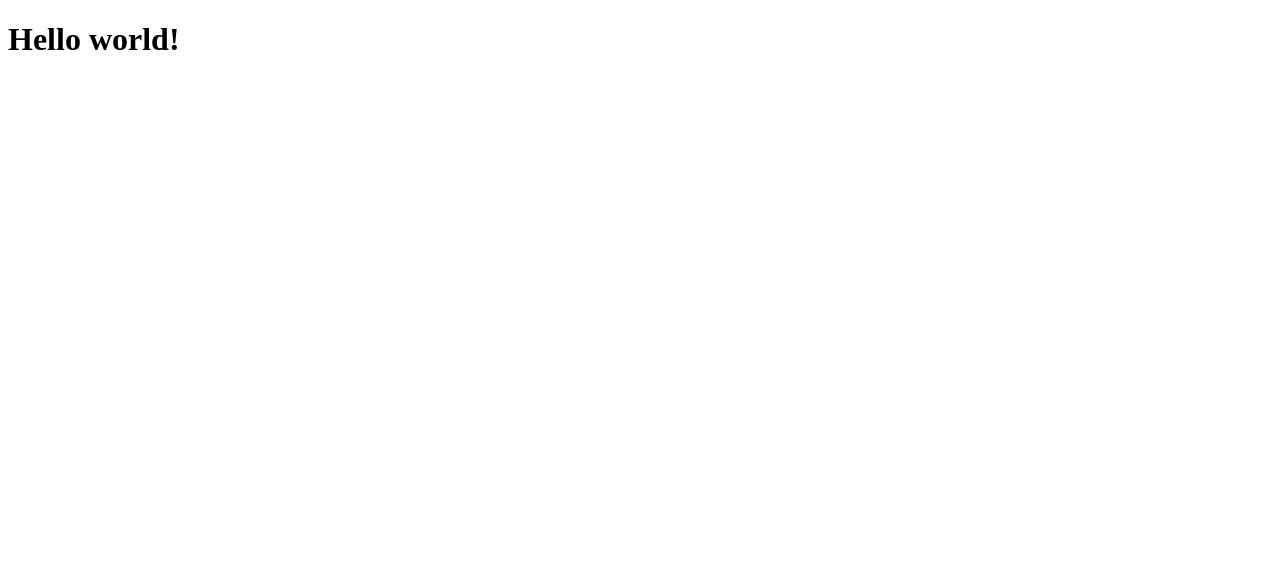
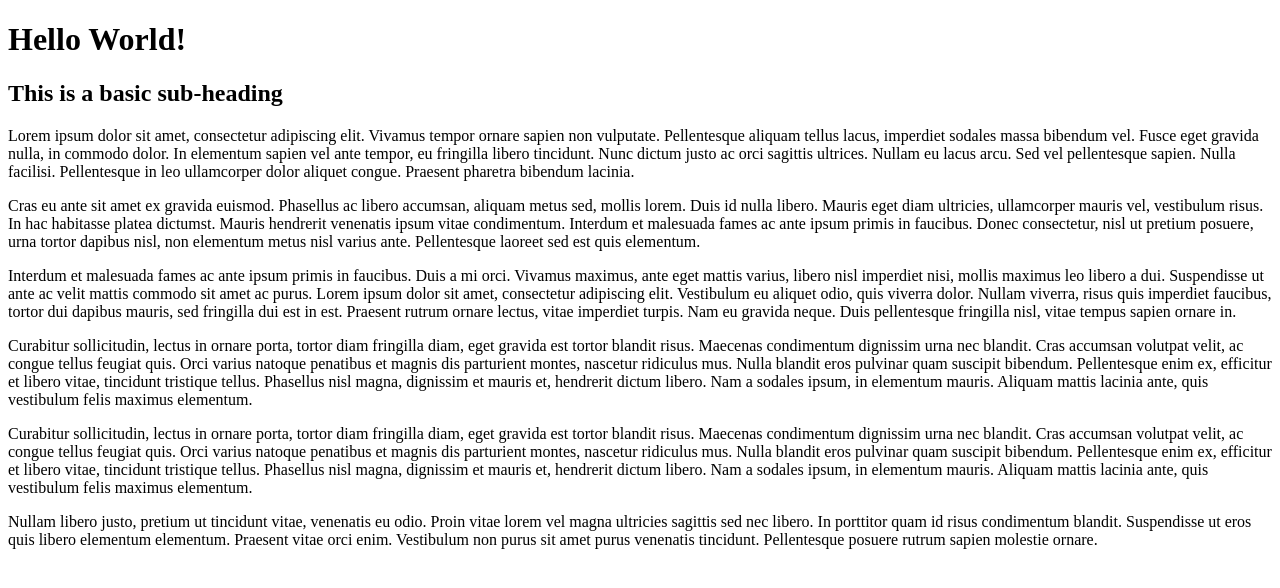
Before and after one commit to HenriqueCecconi/the-odin-project, a plain HTML site: page foundations/index.html in a window 1280 px wide. Drawn offline with Linux system fonts and the light colour scheme.

Commit message:
Adding some headings, sub-headings, and paragraphs

```diff
--- a/foundations/index.html
+++ b/foundations/index.html
@@ -5,6 +5,53 @@
         <title>My first webpage!</title>
     </head>
     <body>
-        <h1>Hello world!</h1>
+        <h1>Hello World!</h1>
+        <h2>This is a basic sub-heading</h2>
+        <!-- An html comment! -->
+        <p>
+            Lorem ipsum dolor sit amet, consectetur adipiscing elit. Vivamus tempor ornare sapien non vulputate.
+            Pellentesque aliquam tellus lacus, imperdiet sodales massa bibendum vel. Fusce eget gravida nulla, in commodo dolor.
+            In elementum sapien vel ante tempor, eu fringilla libero tincidunt. Nunc dictum justo ac orci sagittis ultrices.
+            Nullam eu lacus arcu. Sed vel pellentesque sapien. Nulla facilisi. Pellentesque in leo ullamcorper dolor aliquet congue.
+            Praesent pharetra bibendum lacinia.
+        </p>
+        <p>
+            Cras eu ante sit amet ex gravida euismod. Phasellus ac libero accumsan, aliquam metus sed, mollis lorem. Duis id nulla libero.
+            Mauris eget diam ultricies, ullamcorper mauris vel, vestibulum risus. In hac habitasse platea dictumst.
+            Mauris hendrerit venenatis ipsum vitae condimentum. Interdum et malesuada fames ac ante ipsum primis in faucibus.
+            Donec consectetur, nisl ut pretium posuere, urna tortor dapibus nisl, non elementum metus nisl varius ante.
+            Pellentesque laoreet sed est quis elementum.
+        </p>
+        <p>
+            Interdum et malesuada fames ac ante ipsum primis in faucibus. Duis a mi orci.
+            Vivamus maximus, ante eget mattis varius, libero nisl imperdiet nisi, mollis maximus leo libero a dui.
+            Suspendisse ut ante ac velit mattis commodo sit amet ac purus. Lorem ipsum dolor sit amet, consectetur adipiscing elit.
+            Vestibulum eu aliquet odio, quis viverra dolor. Nullam viverra, risus quis imperdiet faucibus, tortor dui dapibus mauris,
+            sed fringilla dui est in est. Praesent rutrum ornare lectus, vitae imperdiet turpis. Nam eu gravida neque.
+            Duis pellentesque fringilla nisl, vitae tempus sapien ornare in.
+        </p>
+        <p>
+            Curabitur sollicitudin, lectus in ornare porta, tortor diam fringilla diam, eget gravida est tortor blandit risus.
+            Maecenas condimentum dignissim urna nec blandit. Cras accumsan volutpat velit, ac congue tellus feugiat quis.
+            Orci varius natoque penatibus et magnis dis parturient montes, nascetur ridiculus mus.
+            Nulla blandit eros pulvinar quam suscipit bibendum. Pellentesque enim ex, efficitur et libero vitae, tincidunt tristique tellus.
+            Phasellus nisl magna, dignissim et mauris et, hendrerit dictum libero. Nam a sodales ipsum, in elementum mauris.
+            Aliquam mattis lacinia ante, quis vestibulum felis maximus elementum.
+        </p>
+        <p>
+            Curabitur sollicitudin, lectus in ornare porta, tortor diam fringilla diam, eget gravida est tortor blandit risus.
+            Maecenas condimentum dignissim urna nec blandit. Cras accumsan volutpat velit, ac congue tellus feugiat quis.
+            Orci varius natoque penatibus et magnis dis parturient montes, nascetur ridiculus mus.
+            Nulla blandit eros pulvinar quam suscipit bibendum. Pellentesque enim ex, efficitur et libero vitae, tincidunt tristique tellus.
+            Phasellus nisl magna, dignissim et mauris et, hendrerit dictum libero. Nam a sodales ipsum, in elementum mauris.
+            Aliquam mattis lacinia ante, quis vestibulum felis maximus elementum.
+        </p>
+        <p>
+            Nullam libero justo, pretium ut tincidunt vitae, venenatis eu odio.
+            Proin vitae lorem vel magna ultricies sagittis sed nec libero. In porttitor quam id risus condimentum blandit.
+            Suspendisse ut eros quis libero elementum elementum. Praesent vitae orci enim.
+            Vestibulum non purus sit amet purus venenatis tincidunt.
+            Pellentesque posuere rutrum sapien molestie ornare.
+        </p>
     </body>
 </html>
```
